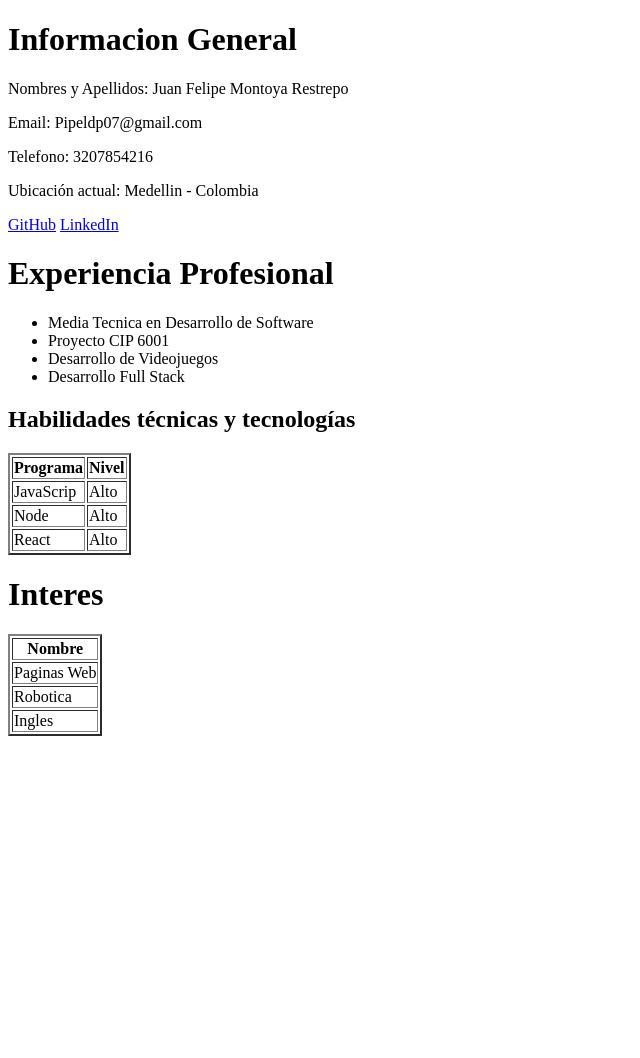
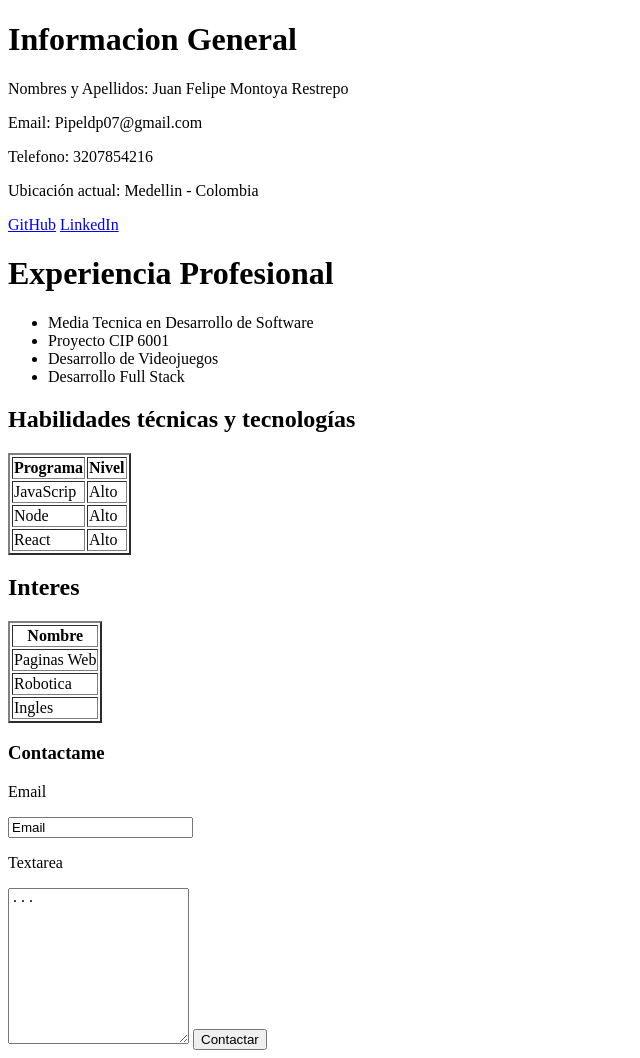
Before and after one commit to FeLiP3MoNToYa/html-intro, a plain HTML site: page index.html in a window 1280 px wide. Shown: the whole page, without its empty margins (0-640 px from the left). Before the commit the page ends 800 px from the top, so only its background shows below. Drawn offline with Linux system fonts and the light colour scheme.

Commit message:
Quinto Div

```diff
--- a/index.html
+++ b/index.html
@@ -47,7 +47,7 @@
       </table>
     </div>
     <div id="Intereses">
-      <h1>Interes</h1>
+      <h2>Interes</h2>
       <table border="2px">
         <tr>
           <th>Nombre</th>
@@ -64,5 +64,11 @@
       </table>
     </div>
     <div id="Contactame"></div>
+    <h3>Contactame</h3>
+    <p>Email</p>
+    <input type="text" value="Email" />
+    <p>Textarea</p>
+    <textarea name="textarea" rows="10" cols="20">...</textarea>
+    <button>Contactar</button>
   </body>
 </html>
```
